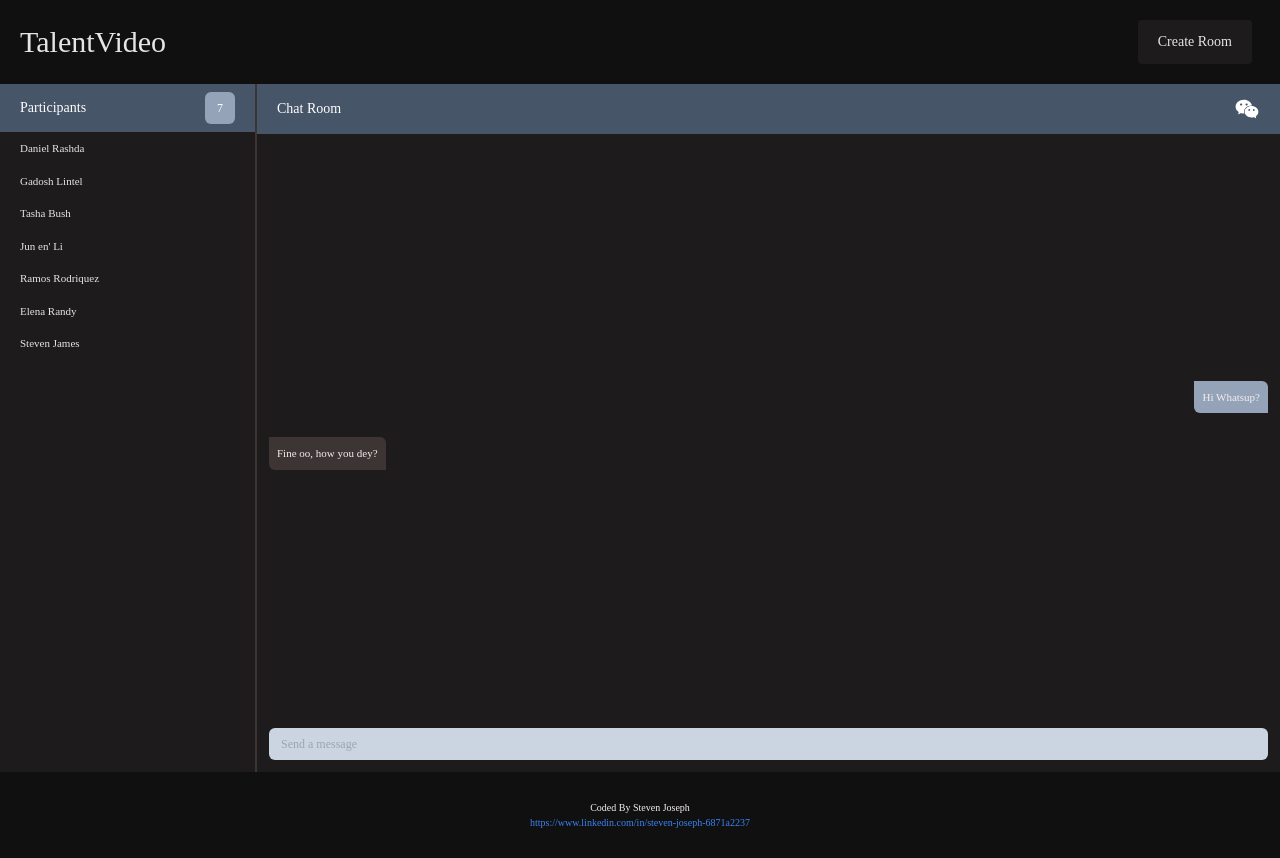
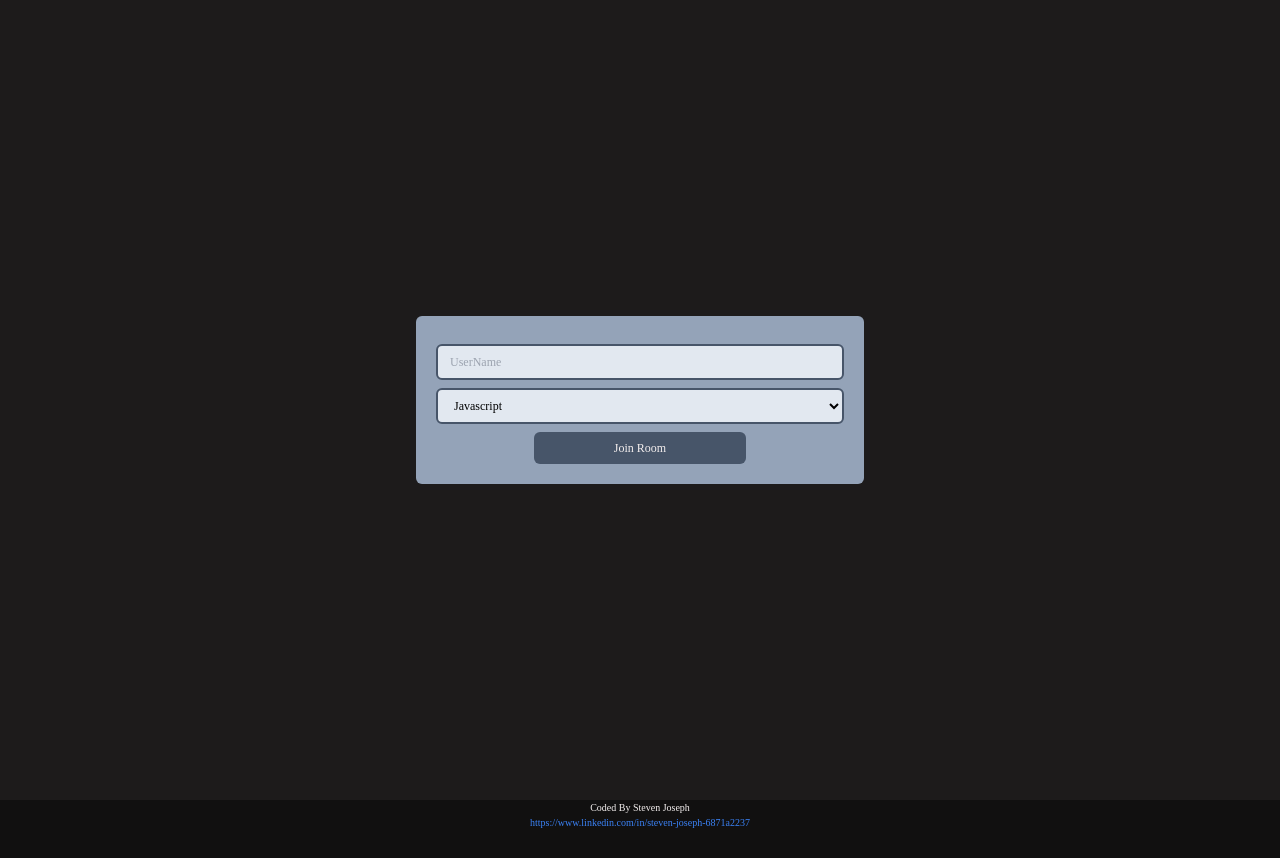
Before and after one commit to Stevolisis/talentchat-socket-api, a React (Vite) app in the folder client/: page / in a window 1280 px wide. Built offline with nearby package versions, Linux system fonts and the light colour scheme; no server answers.

Commit message:
Updated join room by adding room select

```diff
--- a/client/src/components/JoinRoom.jsx
+++ b/client/src/components/JoinRoom.jsx
@@ -1,11 +1,24 @@
+import { useState } from "react";
 
-export default function JoinRoom(){
+export default function JoinRoom({setVerified,socket}){
+    const [userName,setuserName] = useState('');
+    const [room,setRoom] = useState('');
+    const handleSubmit = (e)=>{
+        e.preventDefault();
+        socket.emit('setup',{name:userName,room:room});
+    }
 
     return(
         <>
             <div className="w-[100vw] z-10 h-[100vh] fixed bg-bgSecondary flex justify-center items-center">
-                <form className="px-5 py-5 flex flex-col justify-center items-center bg-brSecondary w-[35vw] rounded-md">
-                    <input type='text' className="font-[PoppinsLight] text-xs bg-slate-200 w-full border-2 py-2 px-3 border-brTertiary outline-none rounded-md" placeholder="Room Id"/>
+                <form onSubmit={(e)=>handleSubmit(e)} className="px-5 py-5 flex flex-col justify-center items-center bg-brSecondary w-[35vw] rounded-md">
+                    <input value={userName} onChange={(e)=>setuserName(e.target.value)} name="user" type='text' className="mt-2 font-[PoppinsLight] text-xs bg-slate-200 w-full border-2 py-2 px-3 border-brTertiary outline-none rounded-md" placeholder="UserName"/>
+                    <select value={room} onChange={(e)=>setRoom(e.target.value)} name="room" type='text' className="mt-2 font-[PoppinsLight] text-xs bg-slate-200 w-full border-2 py-2 px-3 border-brTertiary outline-none rounded-md" placeholder="Room">
+                        <option>Javascript</option>
+                        <option>PHP</option>
+                        <option>Python</option>
+                        <option>C++</option>
+                    </select>
                     <button className="font-[PoppinsRegular] mt-2 px-20 py-2 rounded-md text-xs bg-brTertiary text-txtSecondary">Join Room</button>
                 </form>
             </div>
--- a/client/src/containers/index.jsx
+++ b/client/src/containers/index.jsx
@@ -4,10 +4,12 @@ import Header from "../components/Header";
 import JoinRoom from "../components/JoinRoom";
 import Chats from "../components/Chats";
 import {io} from 'socket.io-client';
+import { useState } from "react";
 
 let socket=io.connect(import.meta.env.VITE_SOCKET_HOST);
 
 export default function Index(){
+    const [verified,setVerified] = useState(false);
     socket.on("connect", () => {
         console.log('ggg',socket.id);
         localStorage.setItem('token',socket.id);
@@ -16,9 +18,11 @@ export default function Index(){
         console.log(arg)
     });
 
+
+
     return(
         <>
-            {/* <JoinRoom/> */}
+            {!verified && <JoinRoom setVerified={setVerified} socket={socket}/>}
             <Header/>
             <div className="flex bg-bgSecondary h-[86vh]">
                 <Participants/>
```
